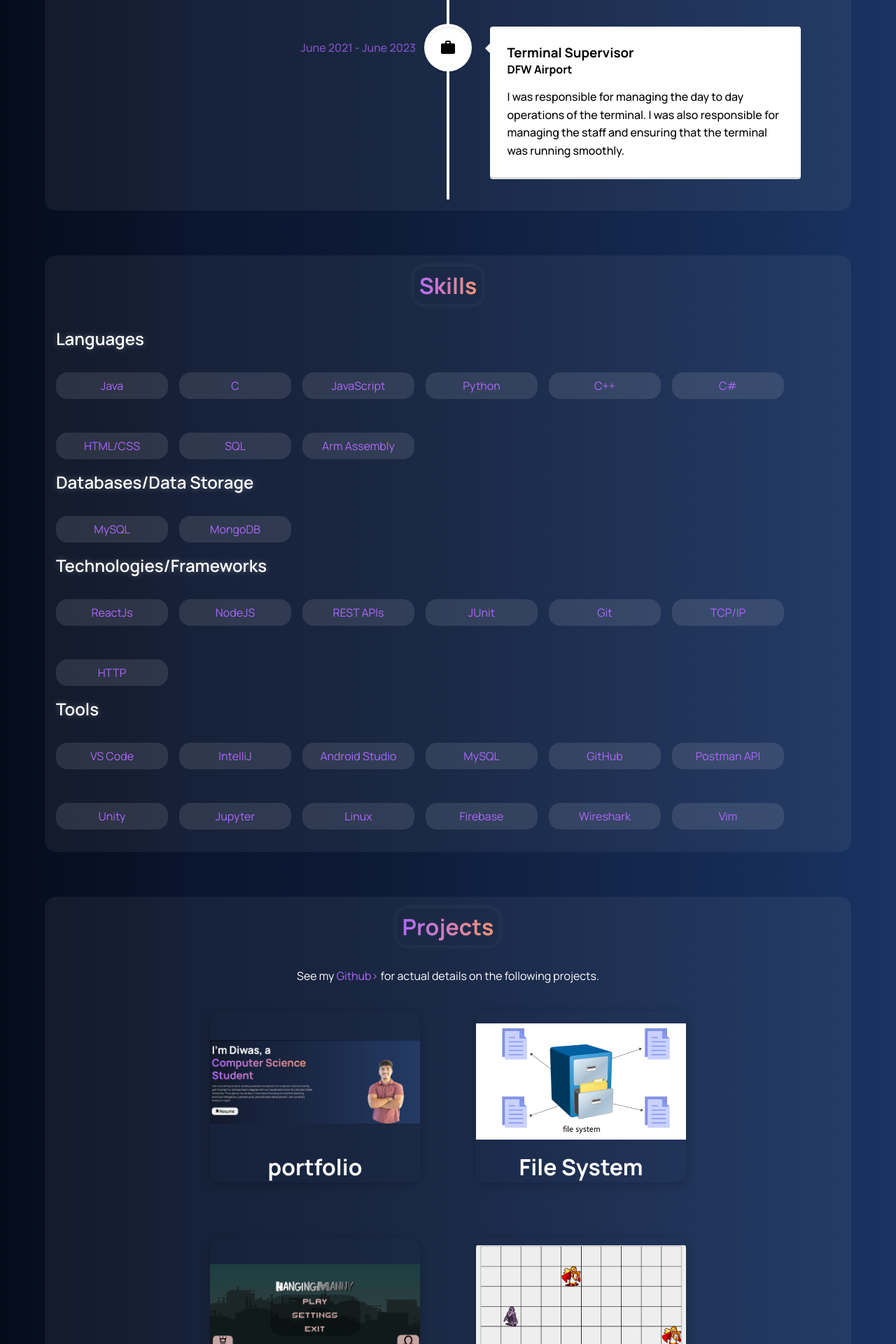
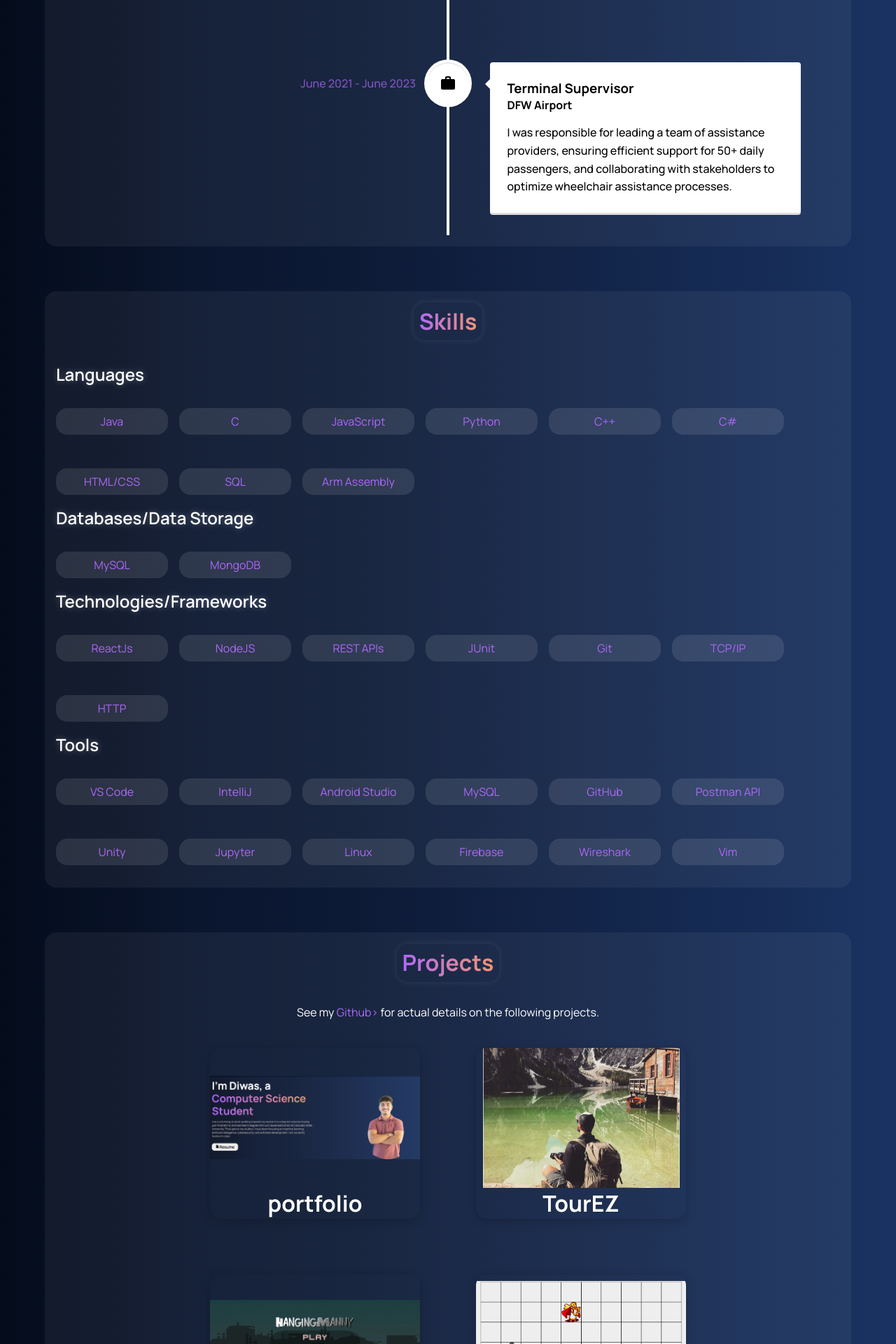
Before and after one commit to diwassapkota805/Personal-Website, a React (Create React App) app: page / in a window 1280 px wide. Shown: the part 1420-3340 px from the top of the page at 70% size. Built offline with nearby package versions, Linux system fonts and the light colour scheme; a web font is replaced by a local one.

Commit message:
made modificfication in project

```diff
--- a/src/components/Home/home.css
+++ b/src/components/Home/home.css
@@ -52,8 +52,6 @@
 }
 
 
-
-
 .home_left .resume {
     color: black;
     font-family: var(--font-family);
--- a/src/components/Home/home.jsx
+++ b/src/components/Home/home.jsx
@@ -22,7 +22,7 @@ const Home = () => {
         <p>I am a passionate technology enthusiast pursuing my undergraduate degree in Computer Science at the University of Texas at Arlington. Throughout my academic journey, I have dedicated my focus to cutting-edge fields such as machine learning, artificial intelligence, cybersecurity, and software development. Currently, I am actively seeking internship opportunities to apply my skills in a practical setting and further enhance my learning experience</p>
         <button className="resume">
           <IoIosDocument className='resume_icon'/>
-          <a href="https://drive.google.com/file/d/1LMuLm86x5lFUgdKcJnjLhEjAySeQh2TW/view?usp=sharing" target="_blank" rel="noreferrer">Resume</a>
+          <a href="https://drive.google.com/file/d/1wTcXyNKQ4aEf1cdPTNBw1hnv7B7Ev9D1/view?usp=sharing" target="_blank" rel="noreferrer">Resume</a>
 
         </button>
       </div>
--- a/src/components/Project/project.css
+++ b/src/components/Project/project.css
@@ -73,7 +73,7 @@
     align-items: center;
     justify-content: center;
     color: var(--color-text);
-    background: rgba(0, 0, 0, 0.9); /* Semi-transparent background for better readability */
+    background: rgba(0, 0, 0, 0.9);
     opacity: 0; /* Initially hide the details */
     transition: opacity 0.3s ease;
     cursor:auto;
--- a/src/data/projectData.js
+++ b/src/data/projectData.js
@@ -1,29 +1,29 @@
 import project1 from "../assets/portfolio.png";
-import project2 from "../assets/fileSystem.png";
+import project2 from "../assets/tourEZ.png";
 import project3 from "../assets/hangingManny.png";
 import project4 from "../assets/javaGame.png";
+import project5 from "../assets/fileSystem.png";
+
 let projects = [
     {
         id: 1,
         title: "portfolio",
         description: "This is my portfolio website. I built it using React.",
         github_link: "https://github.com/diwassapkota805/Personal_Website",
-        image: project1, // put image here
+        image: project1,
     },
     {
         id: 2,
-        title: "File System",
-        description: "This is a User-space file system with 226 bytes of drive space for efficient file management within a disk image. I built it using C",
-        github_link: "https://github.com/CSE3320-Spring23/filesystem-four-loopers",
-        // put an image from assent folder
+        title: "TourEZ",
+        description: "This is a full stack web application to help people plan thier trips. I built it using React, Node.js, Express.js, and MongoDB.",
+        github_link: "",
         image: project2,
     },
     {
         id: 3,
         title: "HangingManny",
-        description: "This is a full stack 2d android game. I built it using C# and Unity.",
+        description: "This is a full stack 2d android game. I built it using C#.",
         github_link: "https://github.com/diwassapkota805/HangingManny",
-        // put an image from assent folder
         image: project3,
     },
     {
@@ -31,16 +31,14 @@ let projects = [
         title: "Java Game",
         description: "This is a 2d combat game. I built it using Java.",
         github_link: "https://github.com/diwassapkota805/JavaGame",
-        // put an image from assent folder
         image: project4,
     },
     {
-        id: 2,
+        id: 5,
         title: "File System",
-        description: "This is my portfolio website. I built it using React and Material UI.",
+        description: "This is my portfolio website. I built it using React.",
         github_link: "https://github.com/diwassapkota805/Personal_Website",
-        // put an image from assent folder
-        image: project2,
+        image: project5,
     },
 
 ]
--- a/src/data/timelineElements.js
+++ b/src/data/timelineElements.js
@@ -3,7 +3,7 @@ let timelineElements = [
         id: 1,
         title: "Web Developer",
         location: "Remote",
-        description: "I am currently working as a web developer for a company in the US. I am responsible for developing and maintaining the company's website.",
+        description: "I was responsible for contributing to campaign planning, conducting ongoing website analysis, and generating reports to enhance user engagement, online visibility, and improve website performance and user experience.",
         date: "September 2023 - November 2023",
         icon: "work",
     },
@@ -11,7 +11,7 @@ let timelineElements = [
         id: 2,
         title: "Terminal Supervisor",
         location: "DFW Airport",
-        description: "I was responsible for managing the day to day operations of the terminal. I was also responsible for managing the staff and ensuring that the terminal was running smoothly.",
+        description: "I was responsible for leading a team of assistance providers, ensuring efficient support for 50+ daily passengers, and collaborating with stakeholders to optimize wheelchair assistance processes.",
         date: "June 2021 - June 2023",
         icon: "work",
     }
```
Also changed, not shown: src/assets/tourEZ.png (added).
